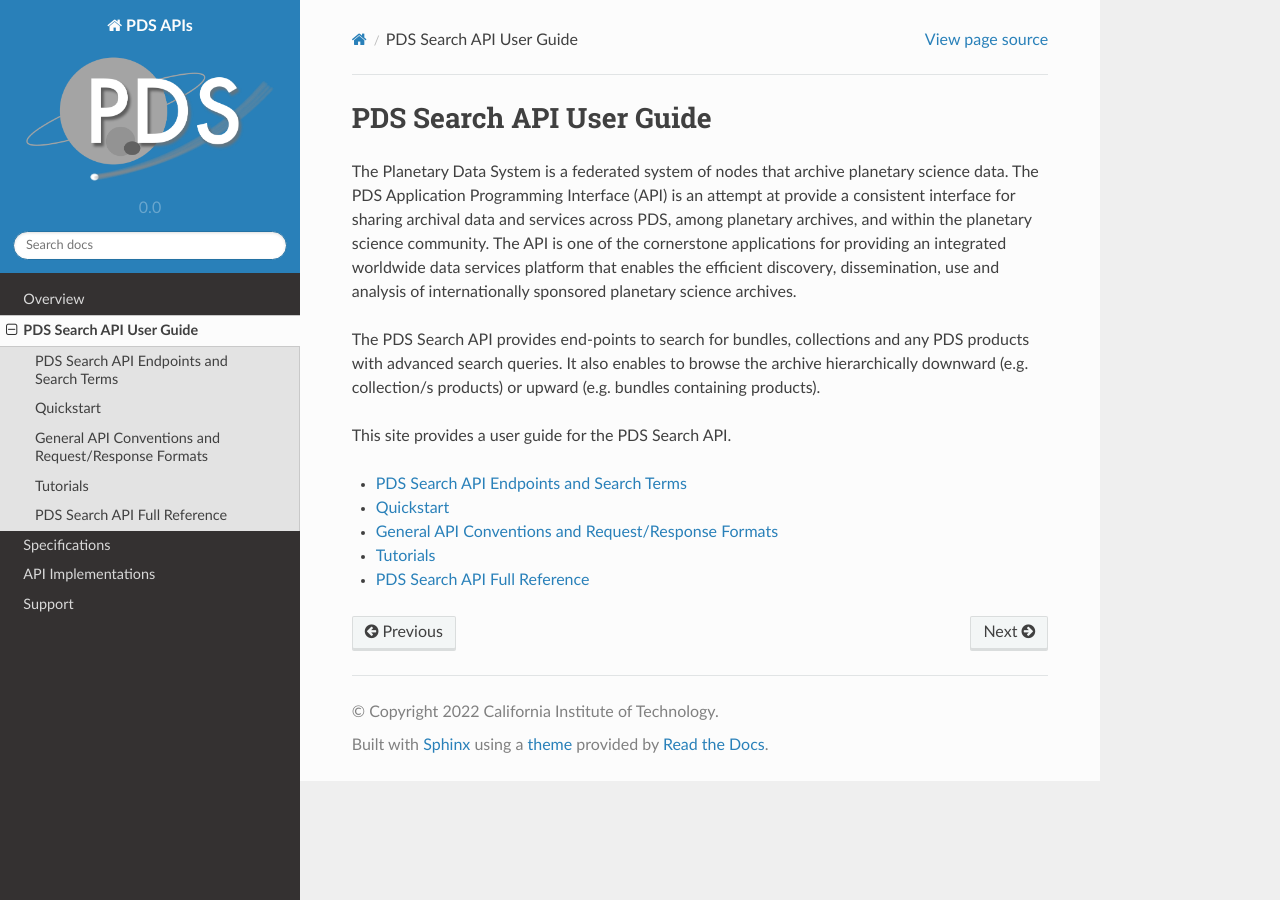
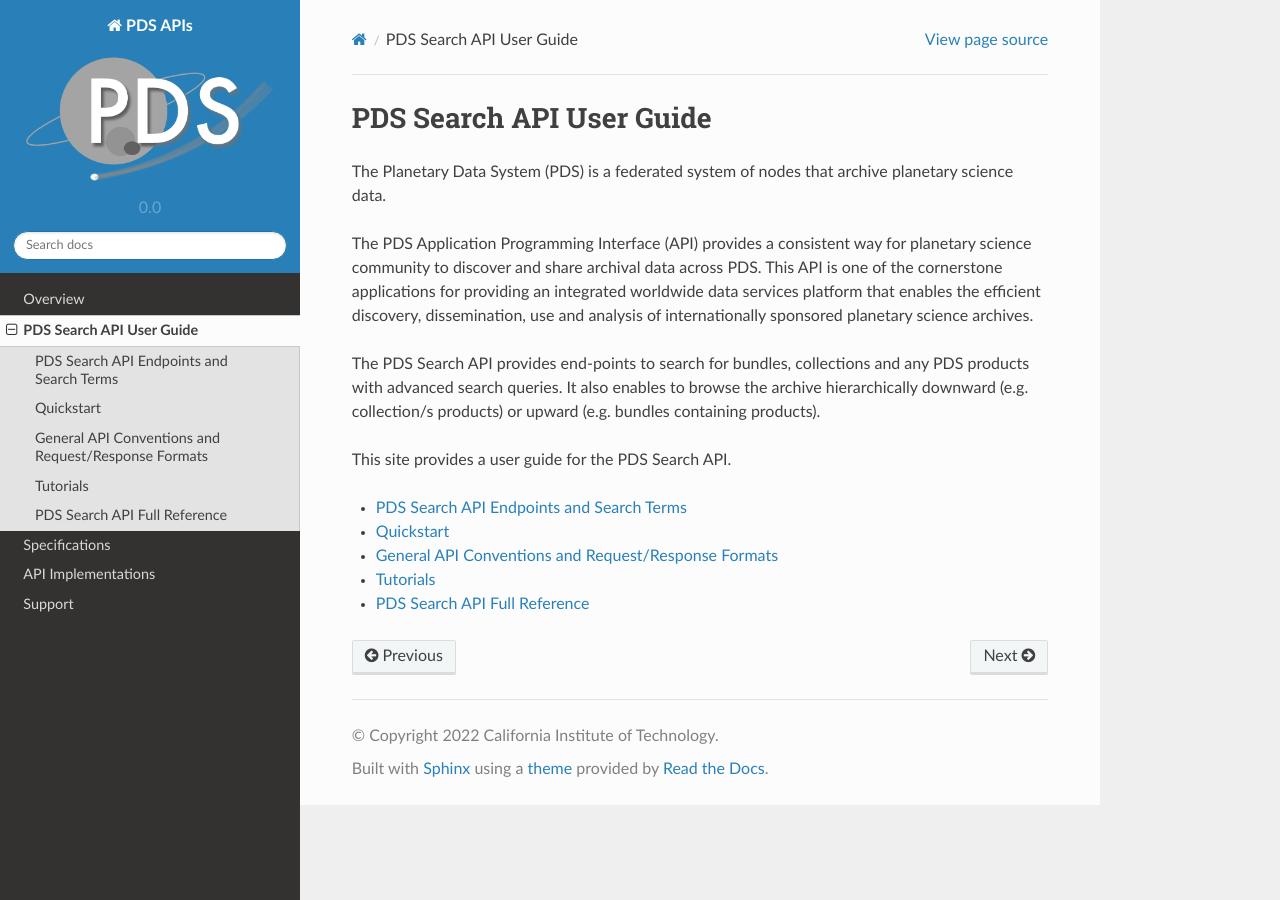
Before and after one commit to NASA-PDS/pds-api, a Sphinx documentation site: the page built from docs/source/search-api-user-guide.rst, in a window 1280 px wide. Built offline with Sphinx 7.4.7 and the Read the Docs theme 2.0.0, drawn with Linux system fonts in a browser that asks for light colours.

Commit message:
Reword introduction
Refer to the task NASA-PDS/pds-api#169

```diff
--- a/docs/source/search-api-user-guide.rst
+++ b/docs/source/search-api-user-guide.rst
@@ -1,10 +1,13 @@
 PDS Search API User Guide
 =========================
 
-The Planetary Data System is a federated system of nodes that archive planetary science data. The PDS Application Programming
-Interface (API) is an attempt at provide a consistent interface for sharing archival data and services across PDS, among
-planetary archives, and within the planetary science community. The API is one of the cornerstone applications for providing an
-integrated worldwide data services platform that enables the efficient discovery, dissemination, use and analysis of internationally sponsored planetary science archives.
+
+The Planetary Data System (PDS) is a federated system of nodes that archive planetary science data.
+
+The PDS Application Programming Interface (API) provides a consistent way for planetary science community to discover and
+share archival data across PDS. This API is one of the cornerstone applications for providing an integrated worldwide
+data services platform that enables the efficient discovery, dissemination, use and analysis of internationally sponsored
+planetary science archives.
 
 The PDS Search API provides end-points to search for bundles, collections and any PDS products with advanced search queries.
 It also enables to browse the archive hierarchically downward (e.g. collection/s products) or upward (e.g. bundles containing products).
```
